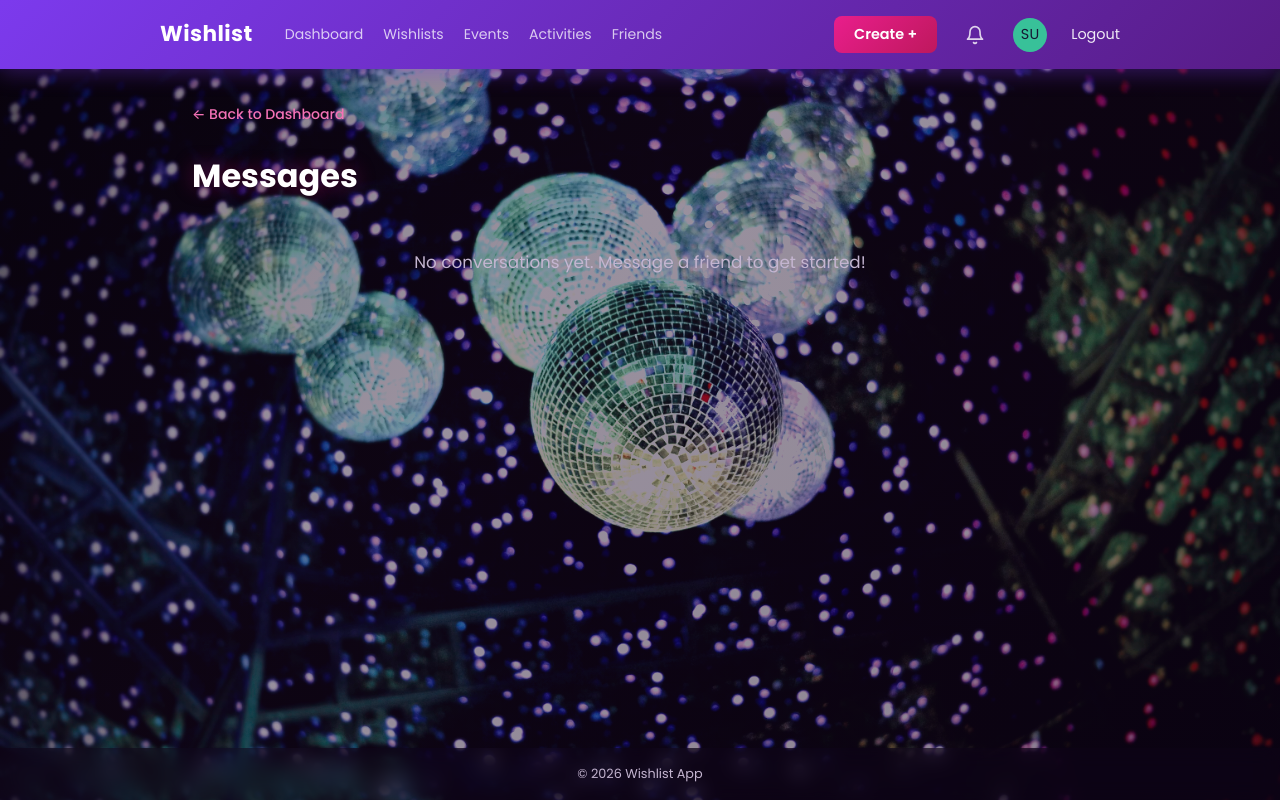
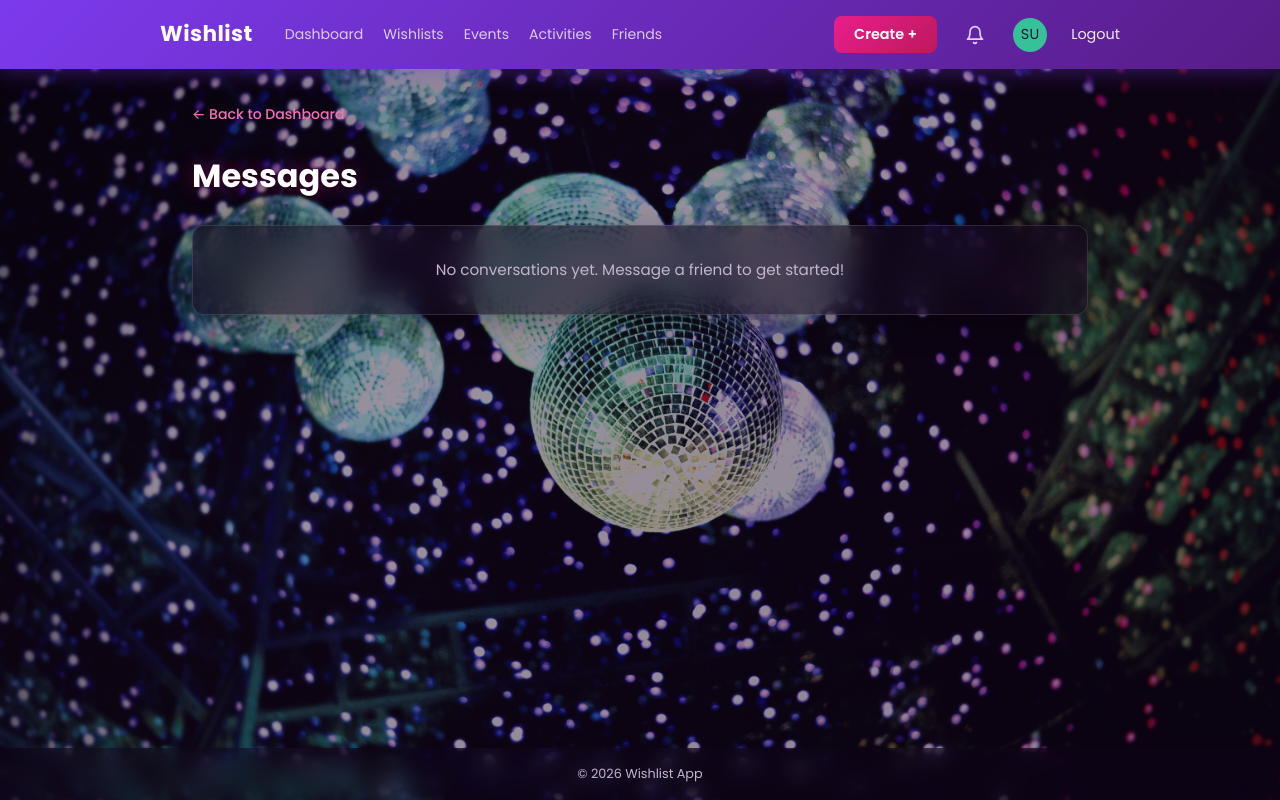
Before and after one commit to dianestephani/wishlist, a Django app: page /inbox/ in a window 1280 px wide. Run offline with Django 5.2, Linux system fonts and the light colour scheme; the visitor is signed in with stand-in values (Sample User, id 1); data that the repository does not hold is empty.

Commit message:
cleaned up code

```diff
--- a/static/css/style.css
+++ b/static/css/style.css
@@ -576,8 +576,14 @@ strong {
 .empty-state {
     text-align: center;
     color: var(--text-muted);
-    margin-top: 3rem;
-    font-size: 1.05rem;
+    margin-top: 1.5rem;
+    font-size: 0.95rem;
+    background: var(--glass-bg);
+    backdrop-filter: blur(16px);
+    border: 1px solid var(--glass-border);
+    border-radius: var(--radius);
+    box-shadow: var(--glass-shadow);
+    padding: 2rem 1.5rem;
 }
 
 /* ===== Purchased card ===== */
--- a/wishlist/views.py
+++ b/wishlist/views.py
@@ -1,23 +1,16 @@
 from django.contrib import messages
-from django.contrib.auth import login, logout
+from django.contrib.auth import get_user_model, login, logout
 from django.contrib.auth.decorators import login_required
 from django.contrib.auth.forms import AuthenticationForm
+from django.db.models import Max, Q
+from django.http import Http404, JsonResponse
 from django.shortcuts import get_object_or_404, redirect, render
-
-from django.db.models import Max, Q
-from django.http import JsonResponse
 
 from .forms import ActivityForm, EventForm, MessageForm, ProfileForm, PurchaseForm, RegistrationForm, UndoPurchaseForm, WishlistForm, WishlistItemForm
 from .messaging import get_or_create_conversation, notify, send_message
 from .models import Activity, Conversation, Event, FriendRequest, Friendship, ItemEvent, ItemView, Message, Notification, Purchase, StoreClick, Wishlist, WishlistItem
 
-SORT_OPTIONS = {
-    "price_asc": "price",
-    "price_desc": "-price",
-    "category": "category",
-    "brand": "brand",
-    "store": "store",
-}
+User = get_user_model()
 
 
 @login_required
@@ -271,9 +264,6 @@ def friends(request):
     search_results = None
     query = request.GET.get("q", "").strip()
     if query:
-        from django.contrib.auth import get_user_model
-        User = get_user_model()
-        from django.db.models import Q
         search_results = (
             User.objects.filter(
                 Q(username__icontains=query) |
@@ -301,8 +291,6 @@ def friends(request):
 
 @login_required
 def send_friend_request(request, user_id):
-    from django.contrib.auth import get_user_model
-    User = get_user_model()
     to_user = get_object_or_404(User, pk=user_id)
 
     if to_user == request.user:
@@ -366,8 +354,6 @@ def friend_requests_api(request):
 
 @login_required
 def public_profile(request, username):
-    from django.contrib.auth import get_user_model
-    User = get_user_model()
     profile_user = get_object_or_404(User, username=username)
     is_self = request.user == profile_user
     is_friend = Friendship.objects.filter(user=request.user, friend=profile_user).exists()
@@ -563,7 +549,6 @@ def inbox(request):
 def conversation_detail(request, convo_id):
     convo = get_object_or_404(Conversation, pk=convo_id)
     if not convo.participants.filter(pk=request.user.pk).exists():
-        from django.http import Http404
         raise Http404
     other = convo.other_participant(request.user)
     # Mark messages as read
@@ -589,8 +574,6 @@ def conversation_detail(request, convo_id):
 
 @login_required
 def start_conversation(request, user_id):
-    from django.contrib.auth import get_user_model
-    User = get_user_model()
     other = get_object_or_404(User, pk=user_id)
 
     if not Friendship.objects.filter(user=request.user, friend=other).exists():
```
Also changed, not shown: static/images/background.jpg (deleted), static/images/nintendo-switch-2.jpg (deleted), 3 other files.
